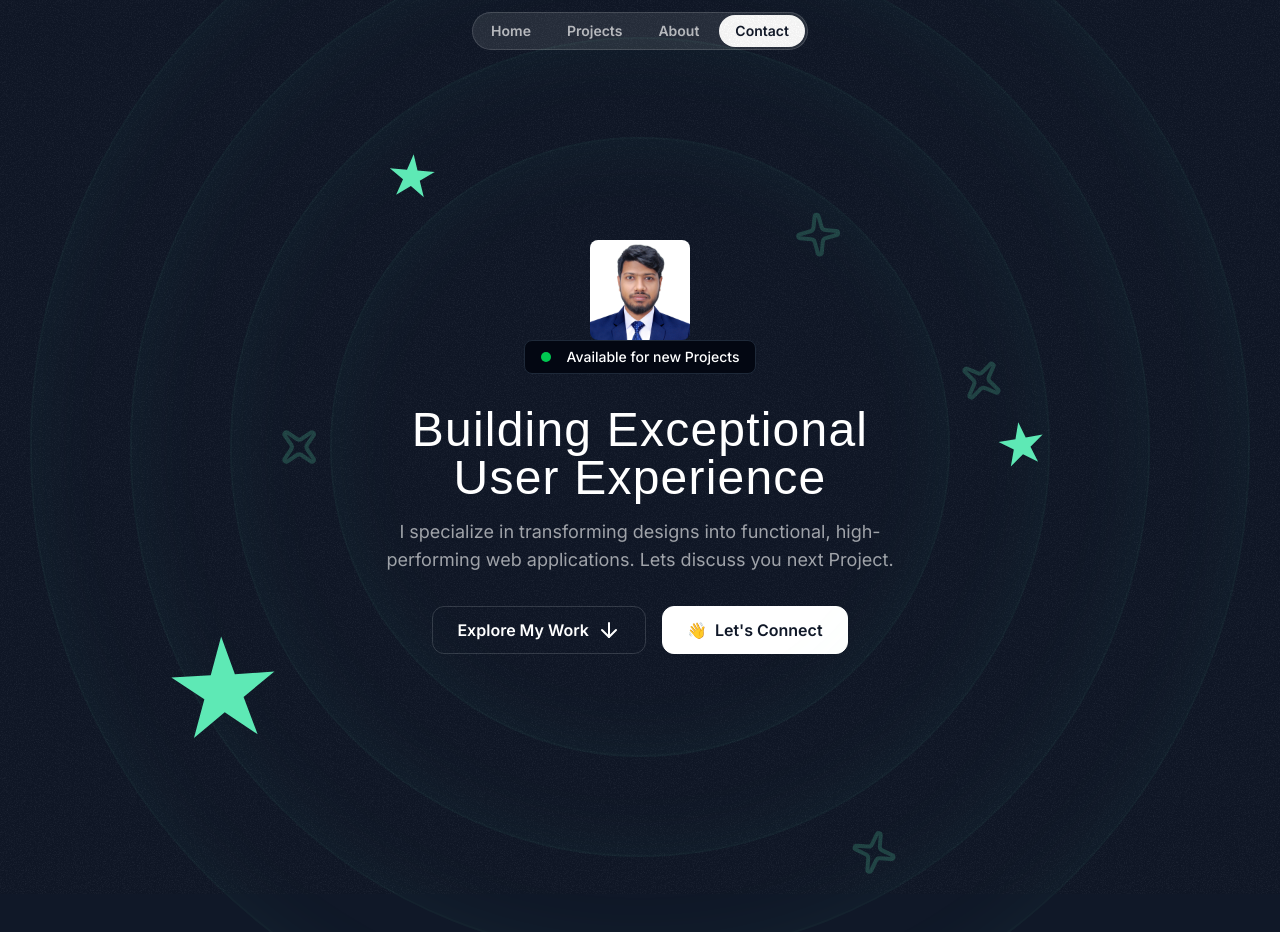
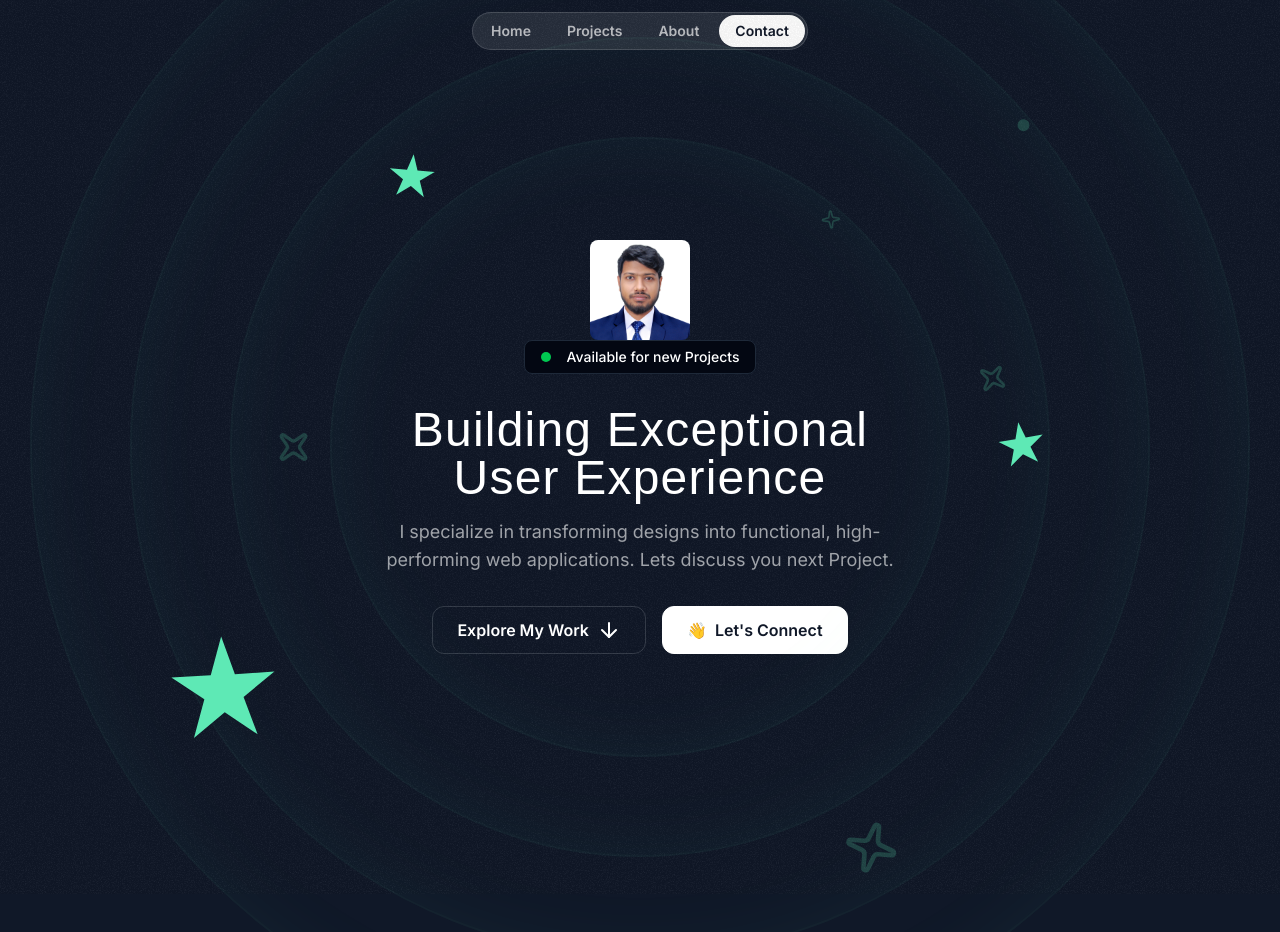
Before and after one commit to redwanhasan07208212/redwan-portfolio, a Next.js app: page / in a window 1280 px wide. Shown: the top 932 px of the page. Built offline with nearby package versions, Linux system fonts and the light colour scheme; a web font is replaced by a local one.

Commit message:
hero section

```diff
--- a/src/components/hero-orbit.tsx
+++ b/src/components/hero-orbit.tsx
@@ -8,7 +8,7 @@
   return (
     <div className="absolute left-1/2 top-1/2 -translate-x-1/2 -translate-y-1/2">
       <div
-        className=" rotate-45"
+        className="flex items-start justify-start rotate-45"
         style={{
           transform: `rotate(${rotation}deg)`,
           height: `${size}px`,
--- a/src/sections/Hero.tsx
+++ b/src/sections/Hero.tsx
@@ -27,16 +27,19 @@
         <IoStarSharp className="size-12 text-emerald-300" />
       </HeroOrbit>
       <HeroOrbit size={540} rotation={79}>
-        <Sparkle className="size-12 text-emerald-300/20" />
+        <Sparkle className="size-8 text-emerald-300/20" />
       </HeroOrbit>
       <HeroOrbit size={440} rotation={40}>
-        <Sparkle className="size-12 text-emerald-300/20" />
+        <Sparkle className="size-5 text-emerald-300/20" />
       </HeroOrbit>
       <HeroOrbit size={530} rotation={-90}>
-        <Sparkle className="size-12 text-emerald-300/20" />
+        <Sparkle className="size-10 text-emerald-300/20" />
       </HeroOrbit>
       <HeroOrbit size={710} rotation={150}>
-        <Sparkle className="size-12 text-emerald-300/20" />
+        <Sparkle className="size-14 text-emerald-300/20" />
+      </HeroOrbit>
+      <HeroOrbit size={720} rotation={50}>
+        <div className="size-3 rounded-full bg-emerald-300/20" />
       </HeroOrbit>
 
       <div className="container">
```
